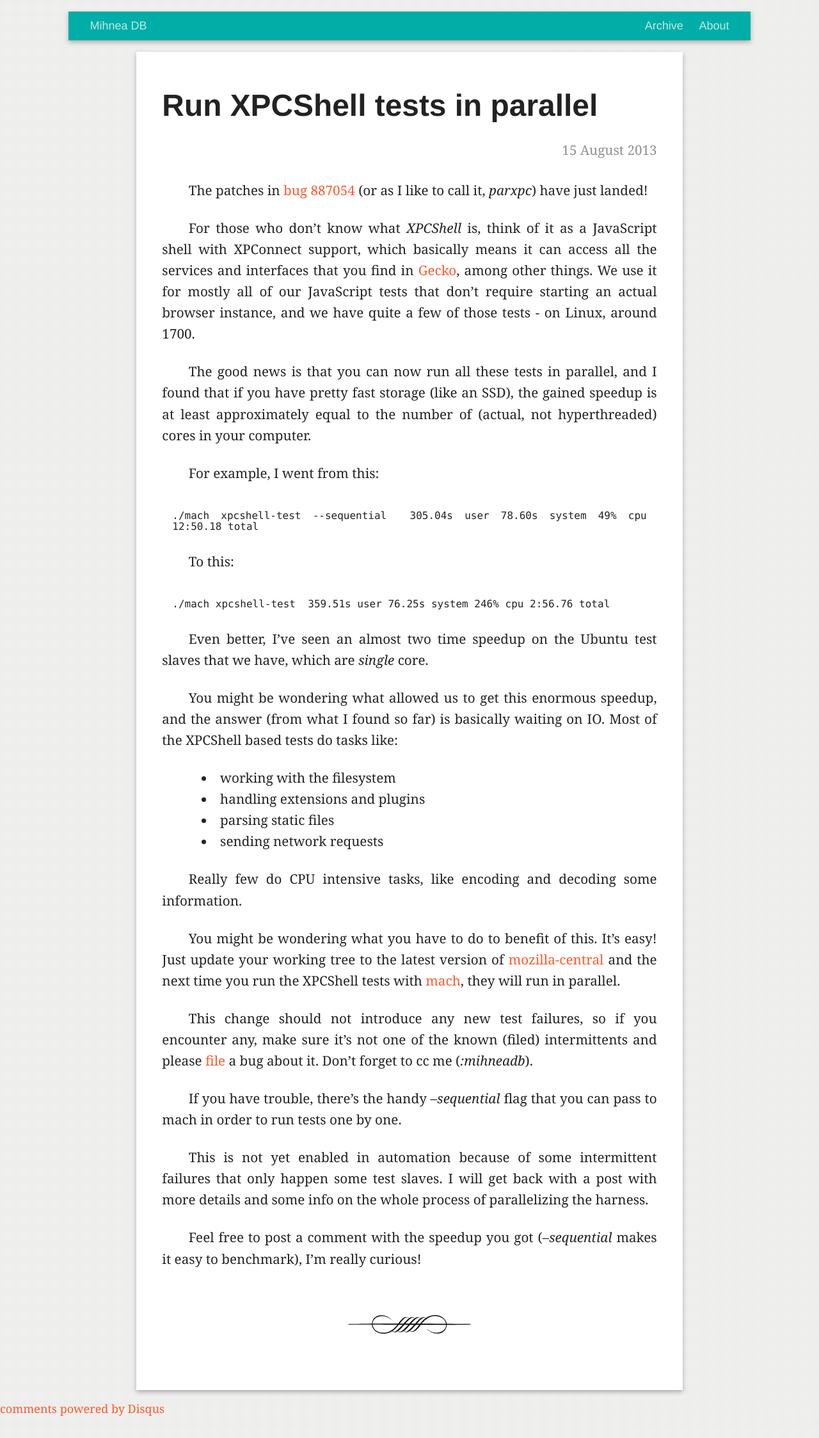
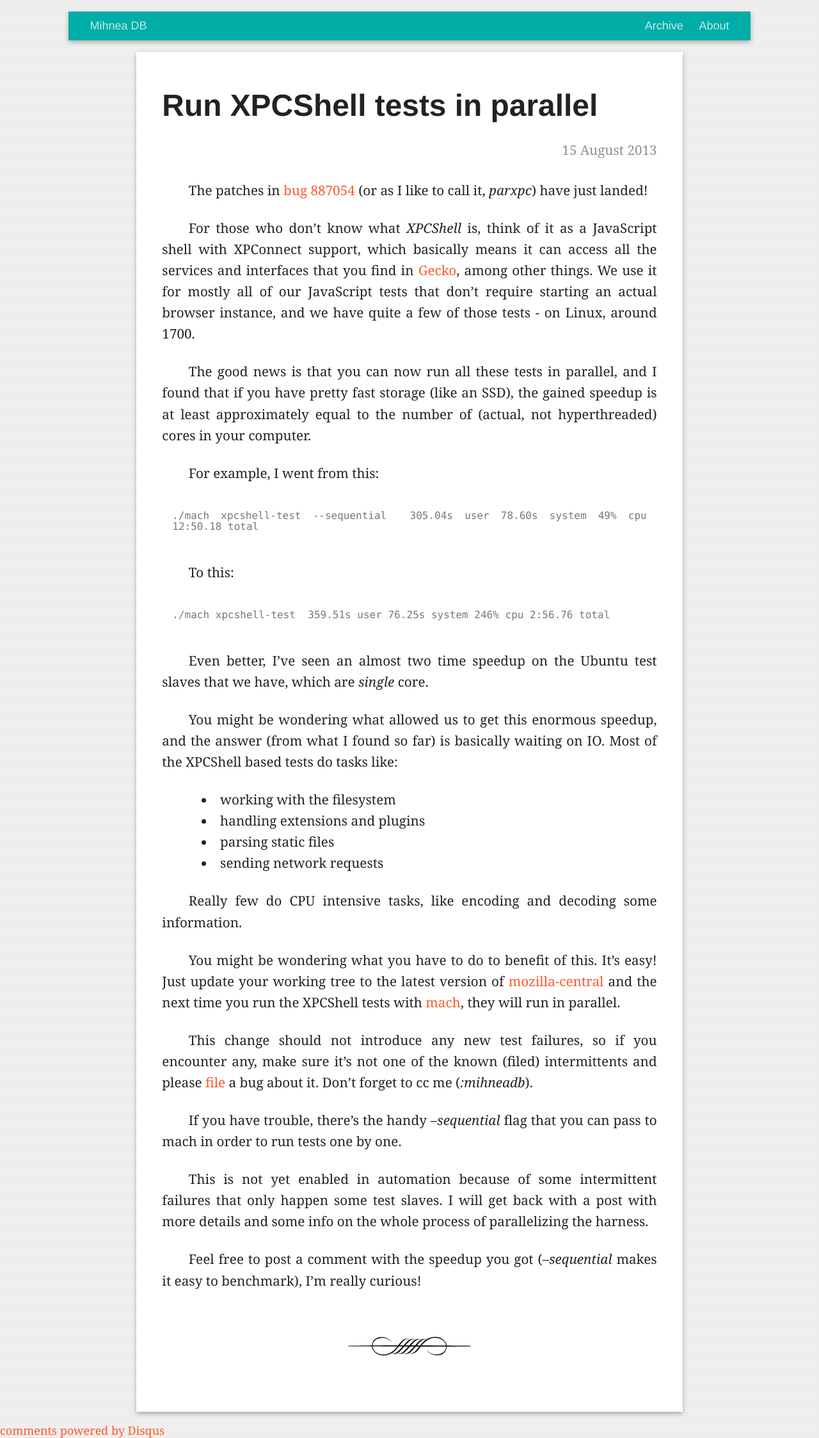
Before and after one commit to mihneadb/mihneadb.github.io, a Jekyll site: the page built from _posts/2013-08-15-run-xpcshell-tests-in-parallel.markdown, in a window 1280 px wide. Shown: the whole page at 64% size. Built offline with Jekyll 4.4.1, drawn with Linux system fonts in a browser that asks for light colours; Markdown is read by kramdown in place of the engine named in the settings; comment, search, counter and statistics services are not loaded; before the commit the page ends 2213 px from its top, so only the background shows below that.

Commit message:
nicer code excerpts

```diff
--- a/css/default.css
+++ b/css/default.css
@@ -29,12 +29,18 @@
 pre {
     font-size: small;
     padding: 1em;
-    margin-bottom: 13px;
+    margin-bottom: 30px;
     background-color: rgba(200, 200, 200, 0.35);
+    border-radius: 3px;
 }
 
 .code {
     font-family: consolas, monospace;
+}
+
+code {
+    font-size: medium;
+    color: rgb(120, 120, 120);
 }
 
 .header {
```
